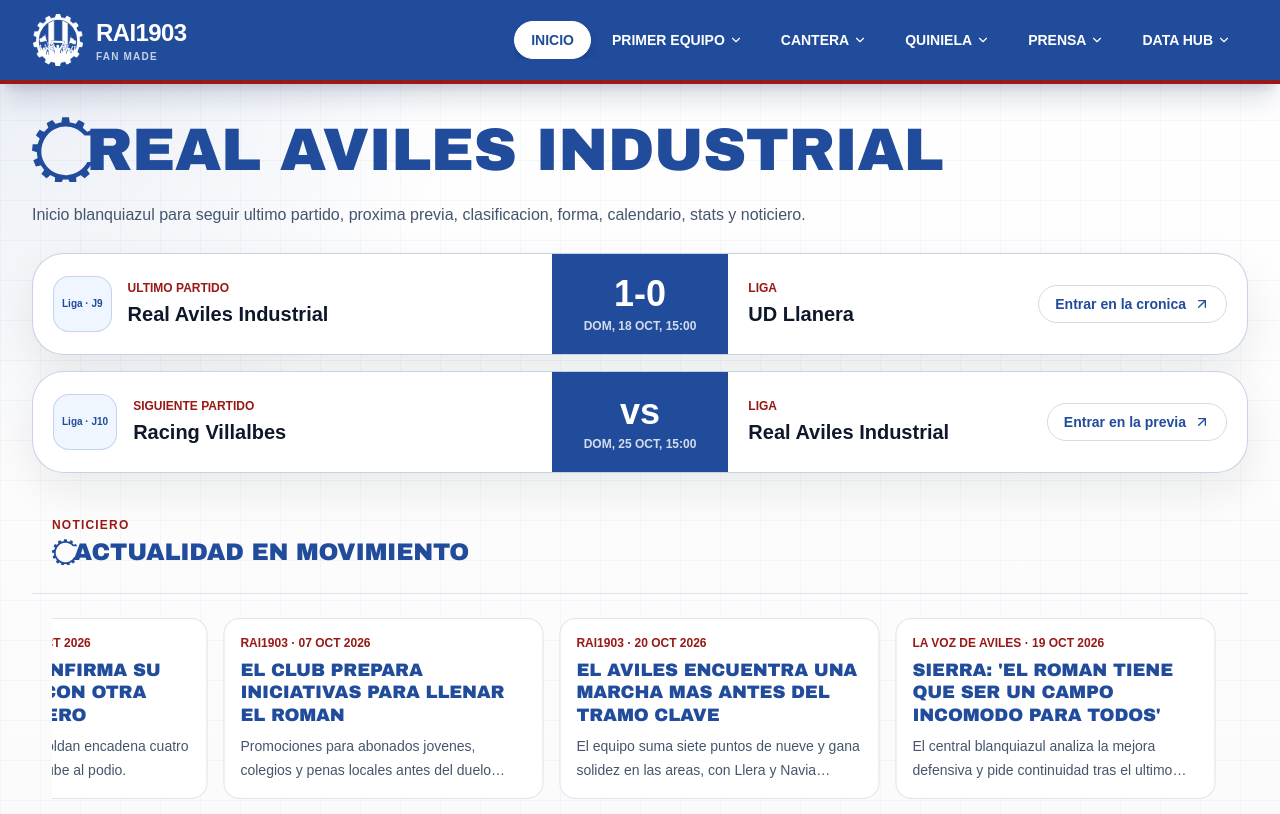
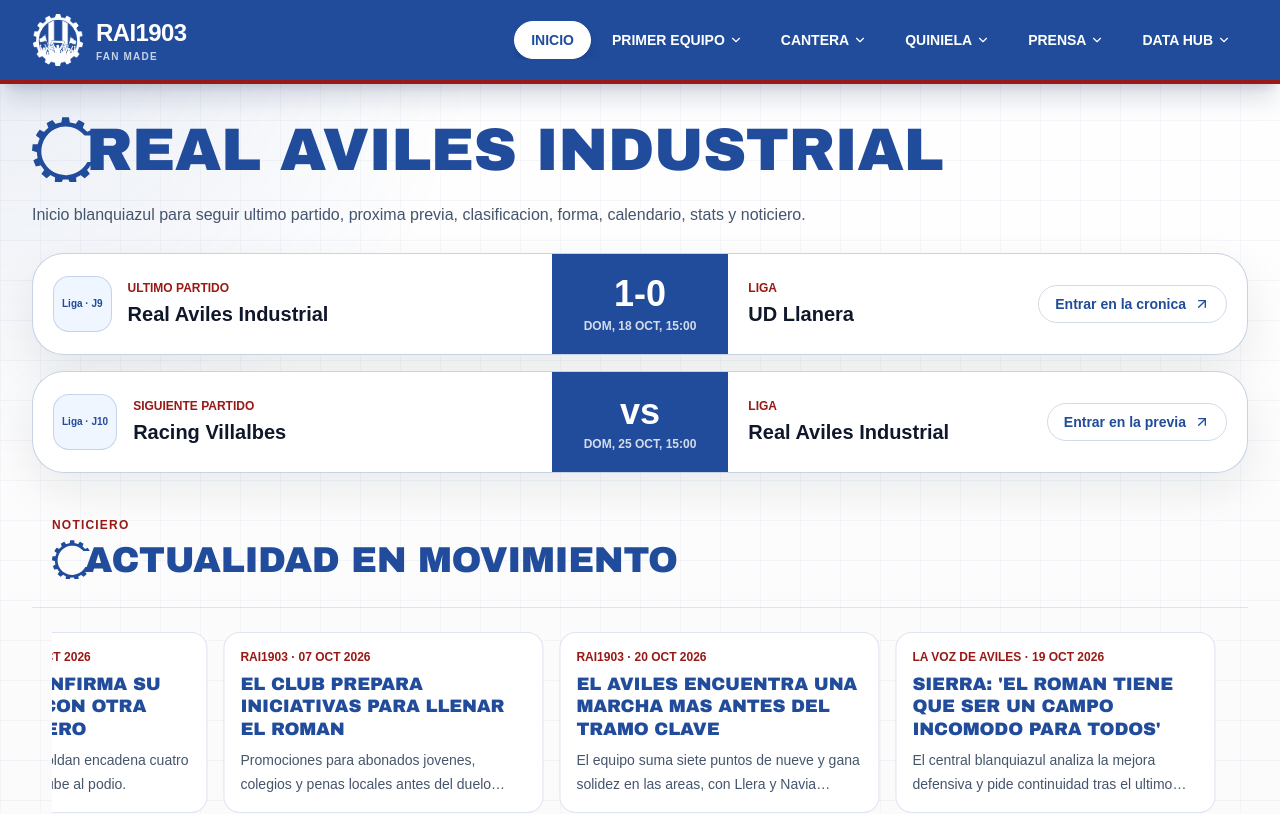
Before and after one commit to academiaohara/RAI1903, a Next.js app: page / in a window 1280 px wide. Shown: the top 814 px of the page. Built offline with nearby package versions, Linux system fonts and the light colour scheme.

Commit message:
Increase section title scale
Co-authored-by: academiaohara <academiaohara@users.noreply.github.com>

```diff
--- a/components/TitleWithOrnament.tsx
+++ b/components/TitleWithOrnament.tsx
@@ -6,7 +6,7 @@ import { useId, type ElementType } from "react";
 
 const sizeClasses = {
   page: "text-5xl sm:text-6xl",
-  section: "text-xl sm:text-2xl",
+  section: "text-2xl sm:text-3xl lg:text-4xl",
 } as const;
 
 type TitleWithOrnamentProps = {
```
